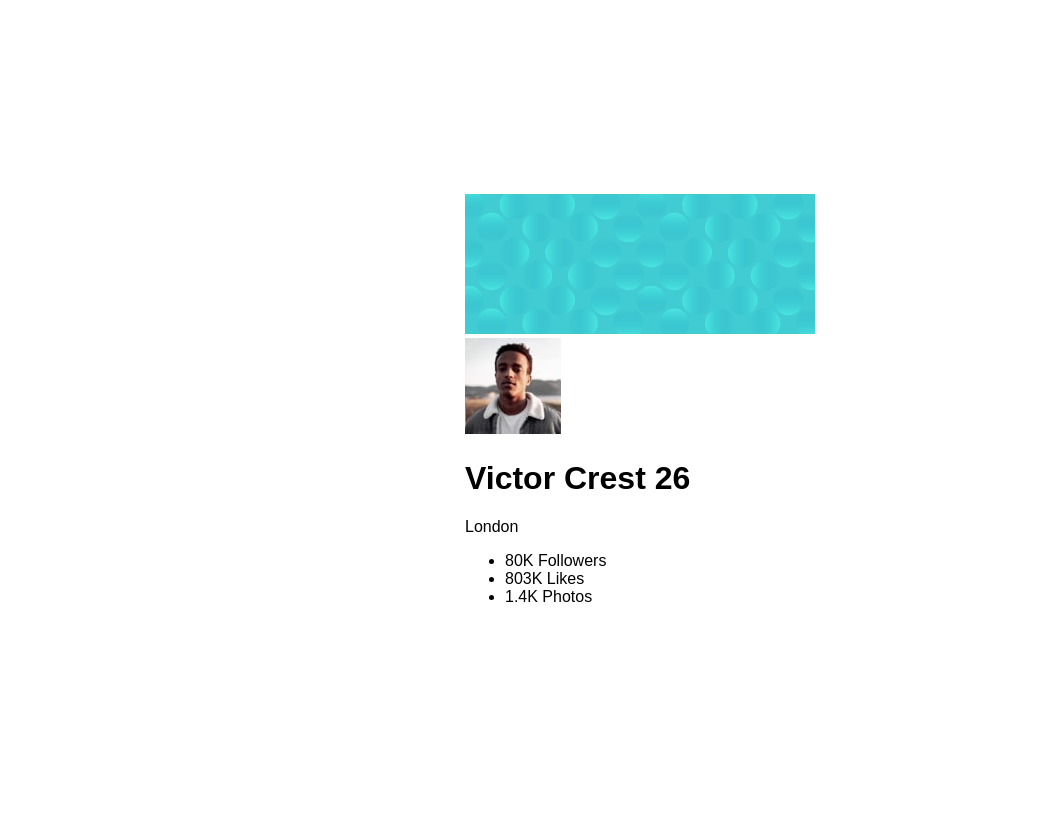
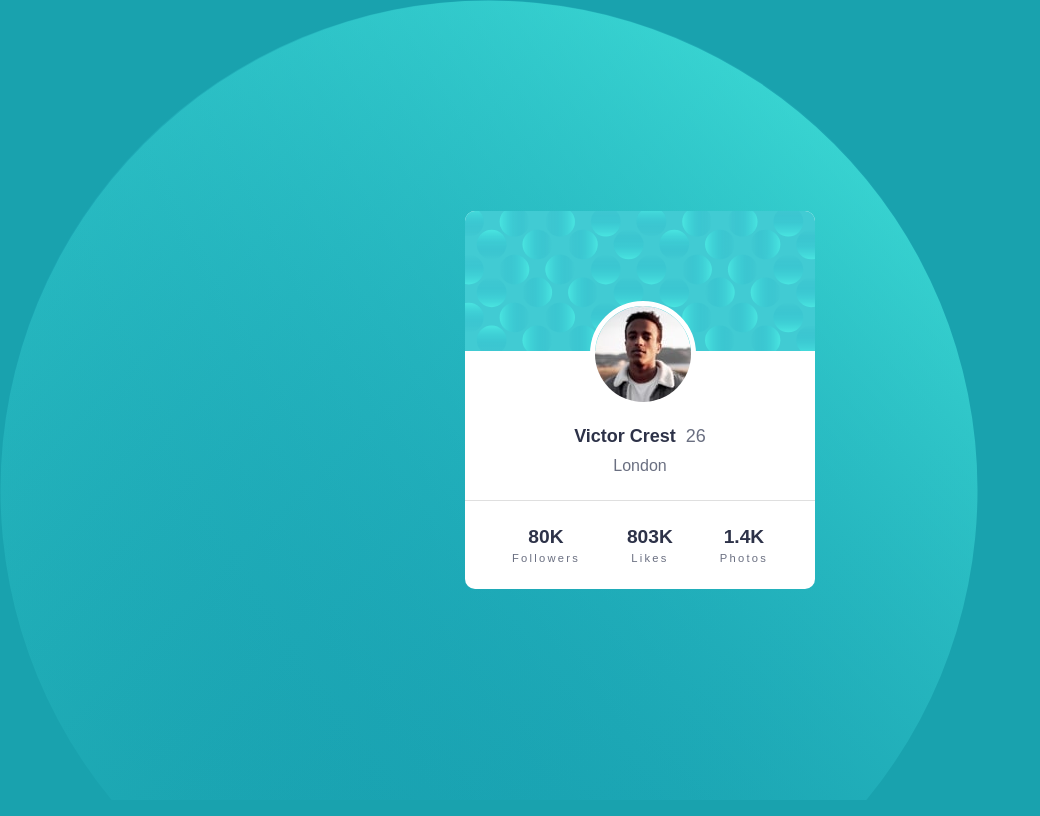
Before and after one commit to GenuineMiyashita/Profile-Card-Component, a plain HTML site: page index.html in a window 1280 px wide. Shown: the whole page, without its empty margins (0-1040 px from the left). Drawn offline with Linux system fonts and the light colour scheme.

Commit message:
Update index.html and styles.css
Revised socials layout on index.html from ul to divs. Added CSS designs.

```diff
--- a/index.html
+++ b/index.html
@@ -15,18 +15,31 @@
   <body>
     <main>
       <div class="cardContainer">
-        <img src="images/bg-pattern-card.svg" alt="" />
+        <div class="imagesContainer">
+          <img src="images/bg-pattern-card.svg" alt="" id="profileBanner" />
+          <img src="images/image-victor.jpg" alt="" id="profileIcon" />
+        </div>
+
         <div class="cardText">
-          <img src="images/image-victor.jpg" alt="" id="profileIcon" />
-          <h1>Victor Crest <span> 26</span></h1>
+          <h1>Victor Crest <span>26</span></h1>
           <p>London</p>
         </div>
+
         <div class="socials">
-          <ul>
-            <li>80K Followers</li>
-            <li>803K Likes</li>
-            <li>1.4K Photos</li>
-          </ul>
+          <div class="followers">
+            <h2>80K</h2>
+            <p>Followers</p>
+          </div>
+
+          <div class="likes">
+            <h2>803K</h2>
+            <p>Likes</p>
+          </div>
+
+          <div class="photos">
+            <h2>1.4K</h2>
+            <p>Photos</p>
+          </div>
         </div>
       </div>
     </main>
--- a/styles.css
+++ b/styles.css
@@ -1,12 +1,3 @@
-/* - Mobile: 375px
-- Desktop: 1440px
-
-## Typography
-
-### Body Copy
-
-- Font size (name and stats): 18px */
-
 @import url('https://fonts.googleapis.com/css2?family=Barlow&family=Kumbh+Sans:wght@400;700&display=swap');
 
 :root {
@@ -18,12 +9,23 @@
 
     /* Neutral Colors */
 
+    --white: hsl(0, 0%, 100%);
     --darkGray: hsl(0, 0%, 59%);
 }
 
+* {
+    padding: 0;
+    margin: 0;
+    box-sizing: border-box;
+}
+
 body {
+    background-color: var(--darkCyan);
+    background-image: url('images/bg-pattern-top.svg'), url('images/bg-pattern-bottom.svg');
+    background-repeat: no-repeat;
     font-family: 'Kumbh-Sans', sans-serif;
 }
+
 
 main {
     display: flex;
@@ -31,7 +33,97 @@ main {
     justify-content: center;
     align-items: center;
     height: 100vh;
+    position: relative;
+    z-index: 100;
 }
+
+img {
+    display: block;
+    max-width: 100%;
+}
+
+.cardContainer {
+    position: relative;
+    border-radius: 10px;
+    background-color: var(--white);
+}
+
+.imagesContainer {
+    height: 215px;
+}
+
+/* Images Section */
+
+#profileBanner {
+    border-radius: 10px 10px 0 0;
+}
+
+#profileIcon {
+    position: relative;
+    top: -50px;
+    left: 125px;
+    border-radius: 50%;
+    border: 5px solid white;
+}
+
+/* Card Text Section */
+
+.cardText {
+    text-align: center;
+    border-bottom: 1px solid hsla(0, 0%, 59%, 0.3);
+    padding-bottom: 25px;
+    margin-bottom: 25px;
+}
+
+.cardText h1 {
+
+    font-size: 18px;
+    font-weight: 700;
+    color: var(--desaturatedBlue);
+    margin-bottom: 7.5px;
+}
+
+.cardText h1 span {
+    color: var(--grayishBlue);
+    font-weight: 400;
+    padding-left: 5px;
+}
+
+.cardText p {
+    font-family: 'Kumbh-Sans', sans-serif;
+    font-weight: 400;
+    font-size: 16px;
+    color: var(--grayishBlue);
+    margin-top: 10px;
+}
+
+/* Socials Section */
+
+.socials {
+    display: flex;
+    justify-content: space-evenly;
+    text-align: center;
+}
+
+.followers h2,
+.likes h2,
+.photos h2 {
+    font-size: 1.2rem;
+    font-weight: 700;
+    margin-bottom: 0;
+    color: var(--desaturatedBlue);
+}
+
+.followers p,
+.likes p,
+.photos p {
+    font-size: .7rem;
+    letter-spacing: .2em;
+    margin-top: .3rem;
+    color: var(--grayishBlue);
+    padding-bottom: 25px;
+}
+
 /* Media Queries */
 
 
```
